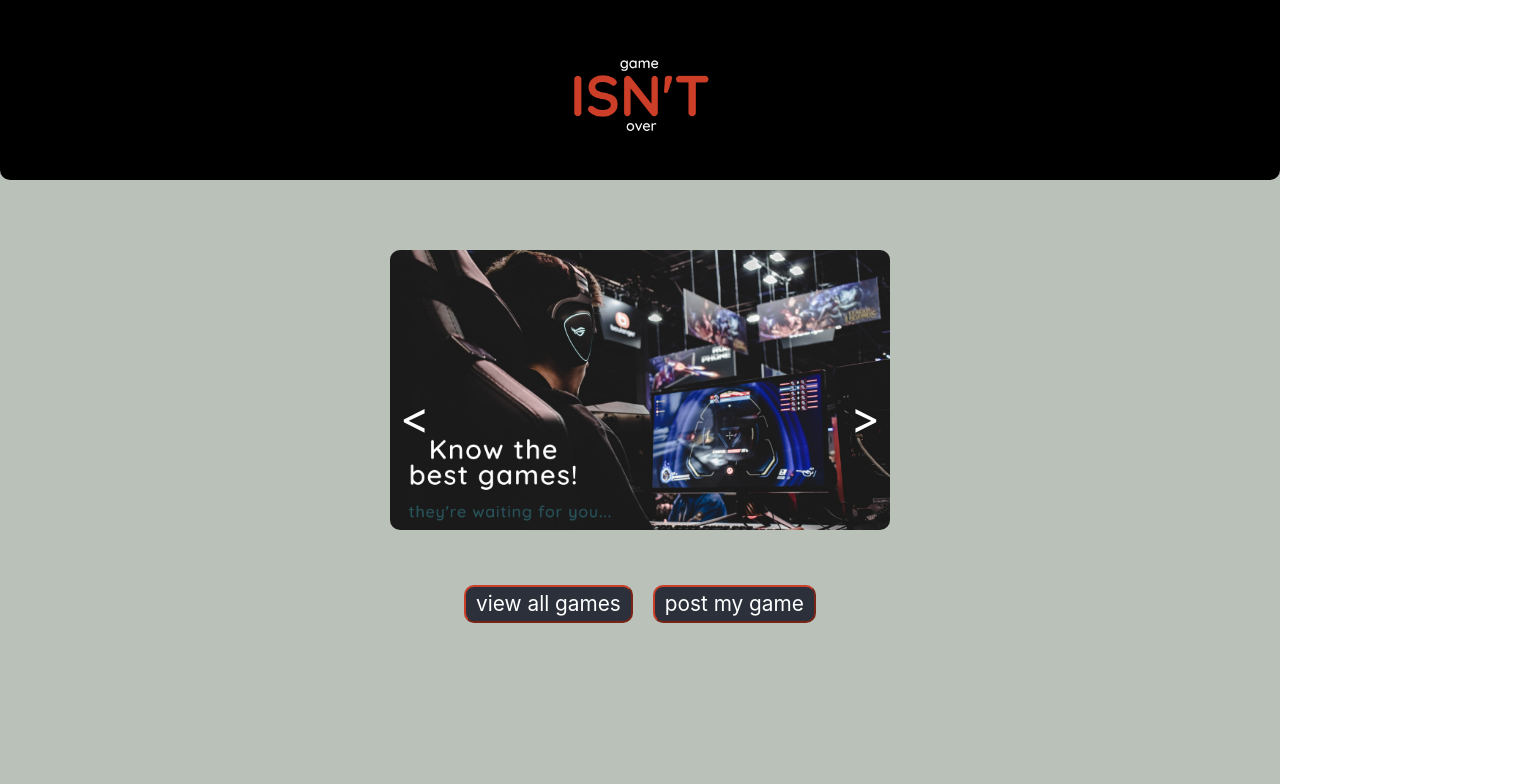
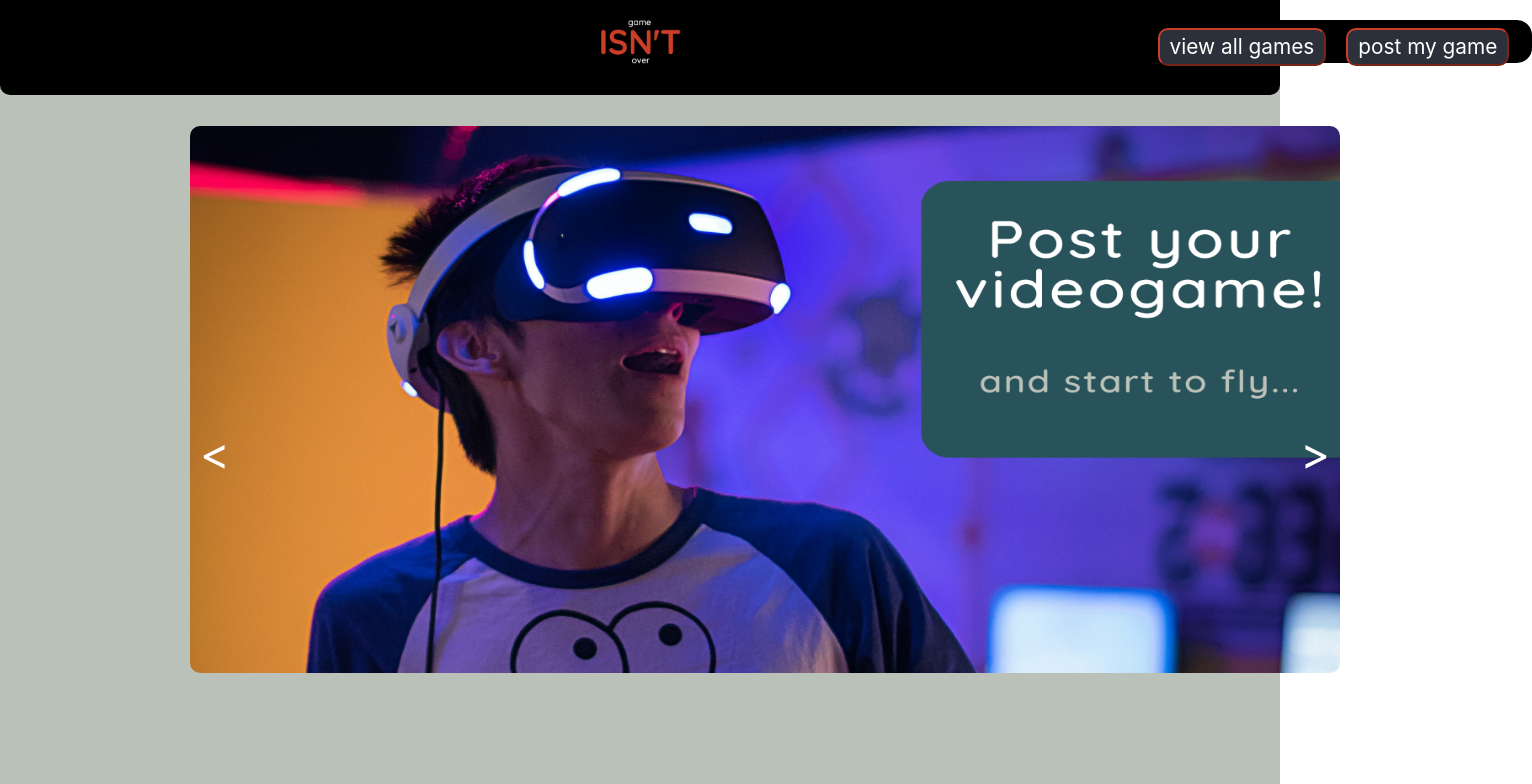
Before and after one commit to marylaurab/Isn-t-Over, a React (Create React App) app in the folder client/: page / in a window 1280 px wide. Shown: the top 784 px of the page, 1532 px wide, since content can reach past the window. Built offline with nearby package versions, Linux system fonts and the light colour scheme.

Commit message:
landing lista. falta dropdown del select

```diff
--- a/client/src/Components/CreateGame.jsx
+++ b/client/src/Components/CreateGame.jsx
@@ -174,7 +174,7 @@ export default function CreateGame() {
         cleaningHome();
         alert("The videogame was created successfully");
 
-        history.push("/videogames"); //esto podria ir en el boton de click ir al home luego de crearlo correctamente
+        history.push("/videogames");
       } else {
         alert("Sorry! an error occurred. Try again.");
         setInputs(initialValues);
@@ -219,6 +219,7 @@ export default function CreateGame() {
               placeholder="Title game..."
               type="text"
               onChange={handlerChange}
+              autocomplete="off"
               className={style.titleInput}
             />
             {errors.title && <p className={style.errors}>{errors.title}</p>}
@@ -230,6 +231,7 @@ export default function CreateGame() {
               value={inputs.description}
               placeholder="What's the game about?"
               type="text"
+              autocomplete="off"
               onChange={handlerChange}
               className={style.descriptionInput}
             />
@@ -242,6 +244,7 @@ export default function CreateGame() {
               name="release"
               value={inputs.release}
               type="text"
+              autocomplete="off"
               placeholder="mm/dd/yyyy"
               onChange={handlerChange}
               className={style.releaseInput}
@@ -249,15 +252,6 @@ export default function CreateGame() {
             {errors.release && <p className={style.errors}>{errors.release}</p>}
           </div>
 
-          {/* <div>
-        <input
-          name="image"
-          value={inputs.image}
-          type="file"
-          accept="image/png, image/jpeg"
-          onChange={(e) => receivedImage(e.target.value)} //falta chequear si se crea bien o no en el back, si lo toma como valor valido.
-        />
-      </div> */}
           <div className={style.imgContainer}>
             <label className={style.imgLabel}>Image link: </label>
             <input
@@ -265,8 +259,9 @@ export default function CreateGame() {
               type="link"
               name="image"
               id="link"
+              autocomplete="off"
               value={inputs.image}
-              onChange={(e) => receivedImage(e.target.value)}
+              onChange={(e) => (receivedImage(e.target.value), handlerChange())}
               placeholder="https://example.jpg"
               pattern="https://.*"
               size="30"
--- a/client/src/Components/Home.jsx
+++ b/client/src/Components/Home.jsx
@@ -146,5 +146,5 @@ export default function Home() {
     )
   ) : (
     <NameNotFound resetHome={resetHome} />
-  ); //Al any game with that name se le pasaba onClick={agree}
+  );
 }
--- a/client/src/Components/Landing.jsx
+++ b/client/src/Components/Landing.jsx
@@ -1,23 +1,28 @@
 import { Link } from "react-router-dom";
-import { useState, useEffect } from "react";
+import { useState, useEffect, useRef } from "react";
 import style from "../cssComponents/landing.module.css";
 const slides = ["game1.png", "game2.png", "game3.png"];
 
 export default function Landing() {
   const [currentIndex, setCurrenteIndex] = useState(0);
-  const [flag, setFlag] = useState(true);
+  const [flag, setFlag] = useState(false);
+  const idSetTimeOut = useRef(null);
 
+  function timer() {
+    idSetTimeOut.current = setTimeout(() => {
+      const isLastSlide = currentIndex === slides.length - 1;
+      const newIndex = isLastSlide ? 0 : currentIndex + 1;
+      setCurrenteIndex(newIndex);
+    }, 5000);
+  }
 
-  // setTimeout(() => {
-  //   if (flag) {
-  //     const isLastSlide = currentIndex === slides.length - 1;
-  //     const newIndex = isLastSlide ? 0 : currentIndex + 1;
-  //     setCurrenteIndex(newIndex);
-  //   } else {
-  //     return;
-  //   }
-  // }, 5000);
-
+  useEffect(() => {
+    clearTimeout(idSetTimeOut.current);
+    timer();
+    return () => {
+      clearTimeout(idSetTimeOut.current);
+    };
+  }, [currentIndex]);
 
   const slide = {
     height: "100%",
@@ -28,19 +33,19 @@ export default function Landing() {
   };
 
   const goToNext = () => {
-    setFlag(false);
+
+    console.log("click a Next");
     const isLastSlide = currentIndex === slides.length - 1;
     const newIndex = isLastSlide ? 0 : currentIndex + 1;
     setCurrenteIndex(newIndex);
-
   };
 
   const goToPrevious = () => {
-    setFlag(false);
+
+
     const isFirstSlide = currentIndex === 0;
     const newIndex = isFirstSlide ? slides.length - 1 : currentIndex - 1;
     setCurrenteIndex(newIndex);
-
   };
 
   return (
@@ -49,15 +54,19 @@ export default function Landing() {
         <img src="logoPI1.png" alt="Logo img" className={style.logo} />
       </div>
       <div className={style.container}>
-        <div className={style.slider} onMouseLeave={()=>setFlag(true)}>
-          <div className={style.rightArrow} onClick={goToNext}>
+        <div
+          className={style.slider}
+        >
+          <div className={style.rightArrow} onClick={() => goToNext()}>
             {">"}
           </div>
-          <div className={style.leftArrow} onClick={goToPrevious}>
+          <div className={style.leftArrow} onClick={() => goToPrevious()}>
             {"<"}
           </div>
           <img style={slide} src={`${slides[currentIndex]}`} />
         </div>
+      </div>
+      <div>
         <div className={style.divButtons}>
           <Link to="/videogames">
             <button className={style.buttons}>view all games</button>
@@ -71,36 +80,3 @@ export default function Landing() {
     </div>
   );
 }
-
-
-// PARA SOLUCIONAR EL SETTIMEOUT:
-// import React, { useEffect, useRef, useState } from "react"
-
-// const Timer = () => {
-//   const [message, setMessage] = useState("Timer Running")
-//   // reference used so that it does not change across renders
-//   let timeoutID = useRef(null)
-//   useEffect(() => {
-//     timeoutID.current = setTimeout(() => {
-//       setMessage("Times Up!")
-//     }, 5000)
-
-//     return () => {
-//       clearTimeout(timeoutID.current)
-//       console.log("timeout cleared")
-//     }
-//   }, [])
-//   return <div>{message}</div>
-// }
-
-// const Timeout = () => {
-//   const [showTimer, setShowTimer] = useState(false)
-//   return (
-//     <div>
-//       <button onClick={() => setShowTimer(!showTimer)}>Toggle Timer</button>
-//       <div>{showTimer && <Timer />}</div>
-//     </div>
-//   )
-// }
-
-// export default Timeout
--- a/client/src/cssComponents/filterAndOrder.module.css
+++ b/client/src/cssComponents/filterAndOrder.module.css
@@ -30,7 +30,8 @@
   padding: 4px 0px;
 }
 .orderSelect:hover{
-  cursor:pointer
+  cursor:pointer;
+  background: #28535a;
 }
 .orderSelect {
   border-style: solid;
@@ -58,7 +59,8 @@
   padding: 4px 0px;
 }
 .genreSelect:hover{
-  cursor:pointer
+  cursor:pointer;
+  background: #28535a;
 }
 .genreSelect {
   border-style: solid;
@@ -87,7 +89,8 @@
   padding: 4px 0px;
 }
 .creationSelect:hover{
-  cursor:pointer
+  cursor:pointer;
+  background: #28535a;
 }
 .creationSelect {
   border-style: solid;
--- a/client/src/cssComponents/landing.module.css
+++ b/client/src/cssComponents/landing.module.css
@@ -1,7 +1,11 @@
 .container {
-  width: 500px;
-  height: 280px;
-  margin: 0 auto;
+  width: 1150px;
+  height: 547px;
+  display: flex;
+  flex-direction: row;
+  justify-content: center;
+  margin-top: -39px;
+  margin-left: 190px;
 }
 .slider {
   display: flex;
@@ -10,7 +14,6 @@
   height: 100%;
   width: 100%;
   position: relative;
-  /* transform: translate(0, -10%); */
 }
 
 
@@ -38,16 +41,23 @@
   height: 100%;
   min-height: 100vh;
   background-color: #bac1b8ff;
-  /* display: grid; */
   display: flex;
   flex-direction: column;
 }
 
 .divButtons {
   display: flex;
-  flex-direction: row;
-  justify-content: center;
-  margin-top: 50px;
+    flex-direction: row;
+    justify-content: center;
+    margin-top: -583px;
+    margin-left: 1135px;
+    border-style: solid;
+    border-width: medium;
+    border-radius: 15px;
+    padding-bottom: 7px;
+    background: black;
+    width: 391px;
+    height: 30px;
 }
 
 .buttons {
@@ -71,17 +81,18 @@
 }
 
 .logo {
-  margin-top: 10px;
+  margin-top: -28px;
   margin-inline: auto;
   display: flex;
   justify-items: center;
-  height: 170px;
-  width: 170px;
+  height: 103px;
+  width: 100px;
+  padding: 18px;
 }
 .header {
   margin-top: 0;
+  max-height: 95px;
   background-color: #000000;
   border-bottom-right-radius: 10px;
   border-bottom-left-radius: 10px;
-
 }
```
